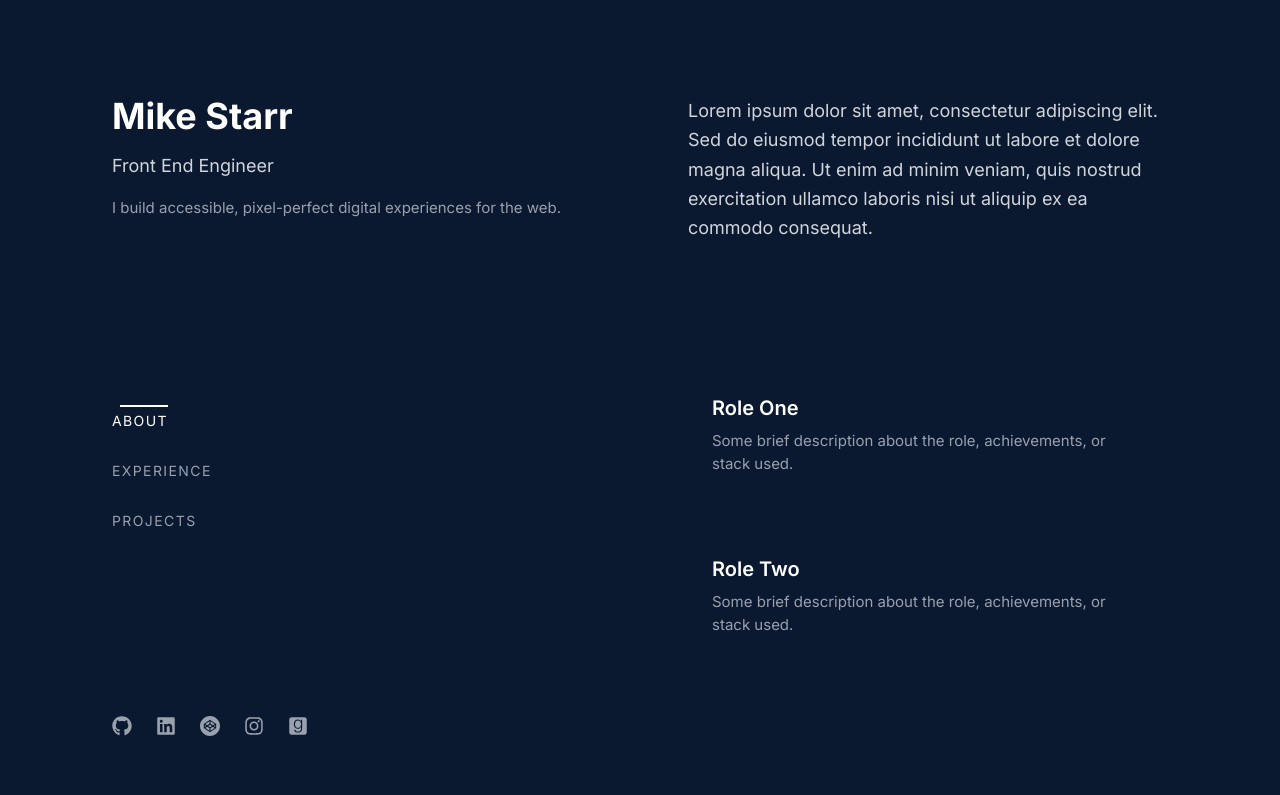
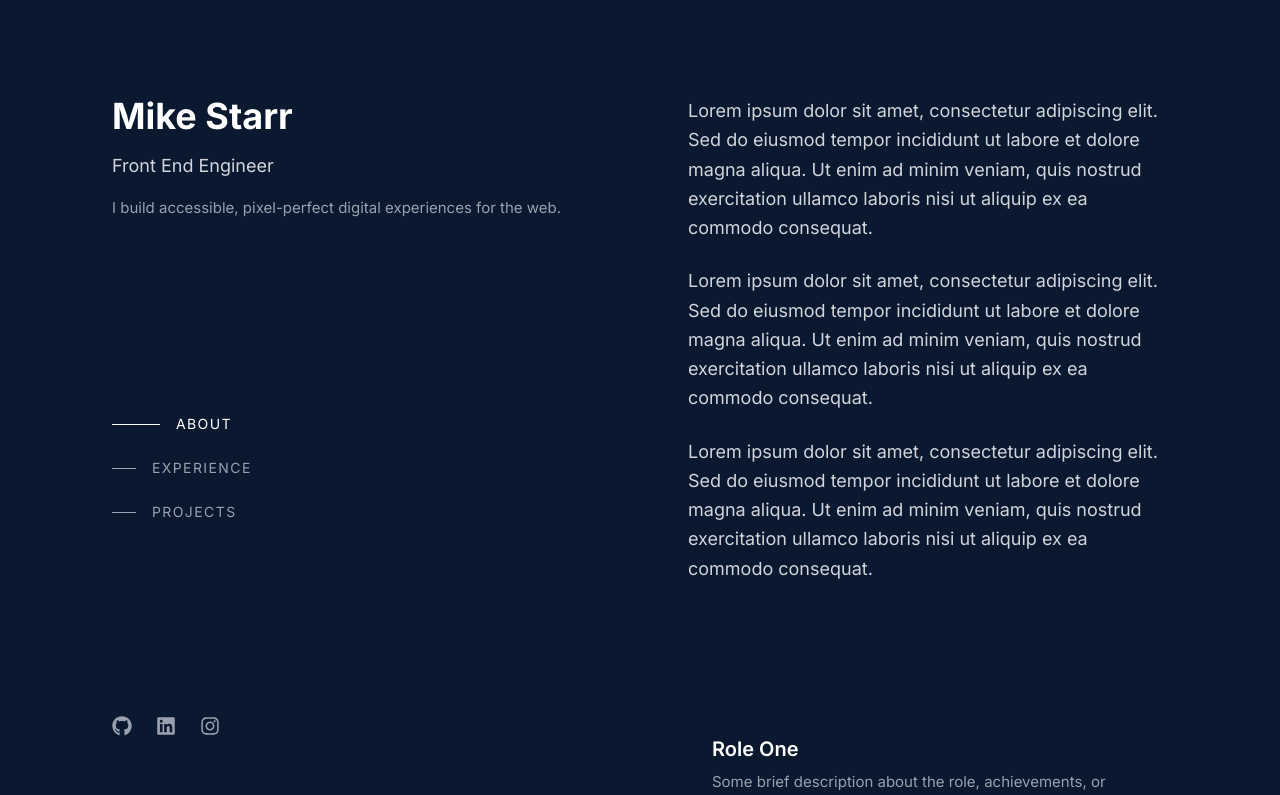
Before and after one commit to mikestarrdev/portfolio-2025, a React (Vite) app: page / in a window 1280 px wide. Shown: the top 795 px of the page. Built offline with nearby package versions, Linux system fonts and the light colour scheme.

Commit message:
layout changes

```diff
--- a/src/App.jsx
+++ b/src/App.jsx
@@ -54,16 +54,16 @@ export default function App() {
           </div>
 
           {/* Middle: Nav links (desktop only) */}
-          <nav className="hidden md:mt-10 md:flex md:flex-col md:space-y-6">
+          <nav className="hidden md:block mt-10 space-y-6">
             {sections.map(({ id, label }) => (
-              <div key={id} className="relative">
+              <div key={id} className="flex items-center space-x-4">
                 <span
-                  className={`block transition-all duration-300 h-0.5 w-6 bg-gray-400${
-                    active === id ? ' w-12 ml-2 bg-white' : ' ml-0'
+                  className={`h-px transition-all duration-300 bg-gray-400 ${
+                    active === id ? 'w-12 bg-white' : 'w-6'
                   }`}
                 />
                 <span
-                  className={`block text-sm font-medium tracking-widest uppercase mt-1 ${
+                  className={`text-sm font-medium tracking-widest uppercase transition-colors duration-300 ${
                     active === id ? 'text-white' : 'text-gray-400'
                   }`}
                 >
@@ -73,13 +73,12 @@ export default function App() {
             ))}
           </nav>
 
+
           {/* Bottom: Social Icons */}
           <div className="mt-10 flex space-x-6 text-gray-400 text-xl">
-            <a href="#" aria-label="GitHub"><FaGithub /></a>
-            <a href="#" aria-label="LinkedIn"><FaLinkedin /></a>
-            <a href="#" aria-label="Codepen"><SiCodepen /></a>
-            <a href="#" aria-label="Instagram"><FaInstagram /></a>
-            <a href="#" aria-label="Goodreads"><FaGoodreads /></a>
+            <a href="/" aria-label="GitHub"><FaGithub /></a>
+            <a href="/" aria-label="LinkedIn"><FaLinkedin /></a>
+            <a href="/" aria-label="Instagram"><FaInstagram /></a>
           </div>
         </aside>
 
@@ -96,6 +95,16 @@ export default function App() {
               Lorem ipsum dolor sit amet, consectetur adipiscing elit. Sed do eiusmod tempor incididunt ut labore et dolore magna aliqua.
               Ut enim ad minim veniam, quis nostrud exercitation ullamco laboris nisi ut aliquip ex ea commodo consequat.
             </p>
+            <br />
+            <p className="text-lg text-gray-300 max-w-2xl leading-relaxed">
+              Lorem ipsum dolor sit amet, consectetur adipiscing elit. Sed do eiusmod tempor incididunt ut labore et dolore magna aliqua.
+              Ut enim ad minim veniam, quis nostrud exercitation ullamco laboris nisi ut aliquip ex ea commodo consequat.
+            </p>
+            <br />
+            <p className="text-lg text-gray-300 max-w-2xl leading-relaxed">
+              Lorem ipsum dolor sit amet, consectetur adipiscing elit. Sed do eiusmod tempor incididunt ut labore et dolore magna aliqua.
+              Ut enim ad minim veniam, quis nostrud exercitation ullamco laboris nisi ut aliquip ex ea commodo consequat.
+            </p>
           </section>
 
           <section
@@ -107,8 +116,8 @@ export default function App() {
             <h2 className="text-3xl font-bold md:hidden sticky top-0 bg-[#0a192f] py-4 z-10">Experience</h2>
             <div className="space-y-8">
               {[
-                { title: 'Role One', description: 'Some brief description about the role, achievements, or stack used.' },
-                { title: 'Role Two', description: 'Some brief description about the role, achievements, or stack used.' },
+                { title: 'Role One', description: 'Some brief description about the role, achievements, or stack used Some brief description about the role, achievements, or stack used Some brief description about the role, achievements, or stack used Some brief description about the role, achievements, or stack used Some brief description about the role, achievements, or stack used Some brief description about the role, achievements, or stack used Some brief description about the role, achievements, or stack used.' },
+                { title: 'Role Two', description: 'Some brief descriptionSome brief descriptioSome brief description about the role, achievements, or stack usedn about the role, achievements, or stack used about the role, achievements, or stack used. Some brief description about the role, achievements, or stack used. Some brief description about the role, achievements, or stack used. Some brief description about the role, achievements, or stack used' },
               ].map(({ title, description }) => (
                 <div className="p-6 rounded transition-colors duration-300 hover:bg-gray-800" key={title}>
                   <h3 className="text-xl font-semibold">{title}</h3>
@@ -127,7 +136,7 @@ export default function App() {
             <h2 className="text-3xl font-bold md:hidden sticky top-0 bg-[#0a192f] py-4 z-10">Projects</h2>
             <div className="space-y-8">
               {[
-                { title: 'Spotify Clone', description: 'Short summary of the project and the tech stack used.' },
+                { title: 'Spotify Clone', description: 'Short summary of the project and the tech stack used. Short summary of the project and the tech stack used. Short summary of the project and the tech stack used.' },
                 { title: 'Portfolio Site', description: 'Short summary of the project and the tech stack used.' },
               ].map(({ title, description }) => (
                 <div className="p-6 rounded transition-colors duration-300 hover:bg-gray-800" key={title}>
```
